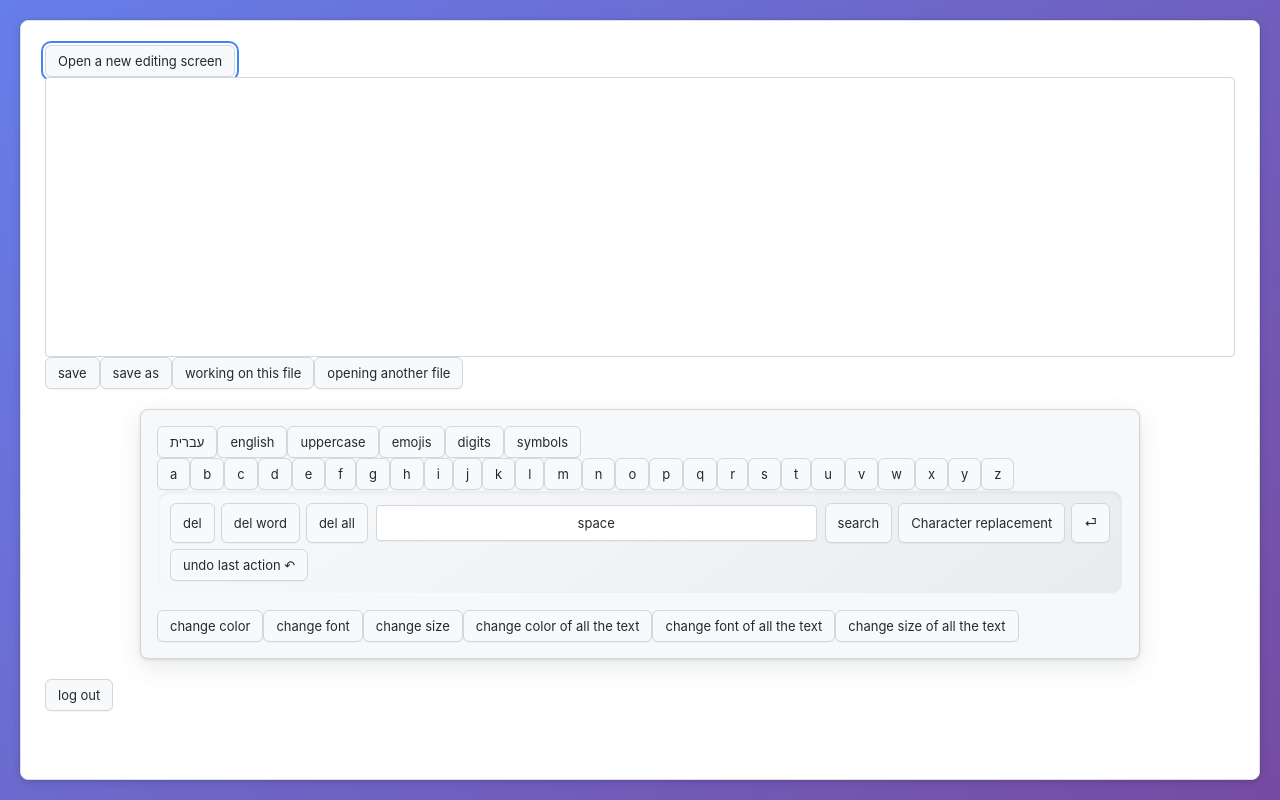
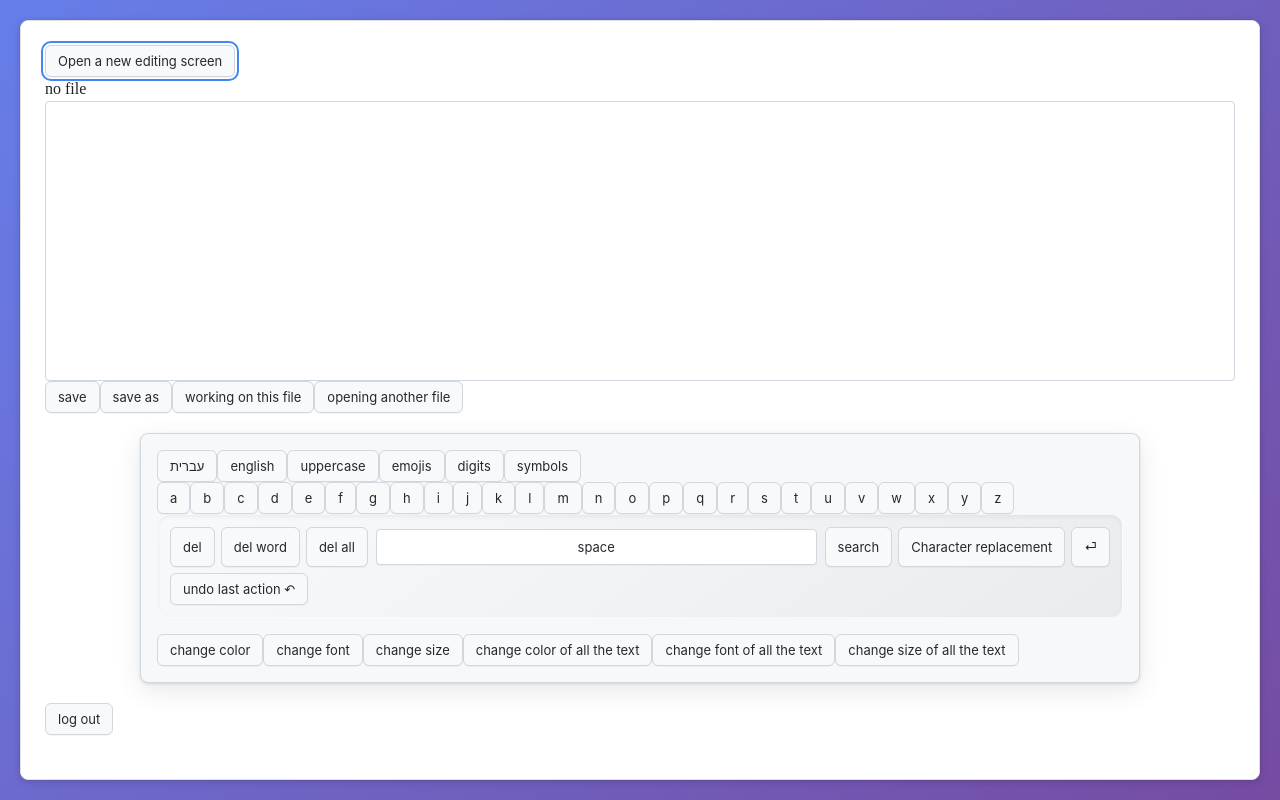
Before and after one commit to tehila7929-tech/text_project, a React (Vite) app: page / in a window 1280 px wide. Both pictures are taken after a click on the button "Open a new editing screen". Built offline with nearby package versions, Linux system fonts and the light colour scheme.

Commit message:
ms. carbolita

```diff
--- a/src/components/DocumentEditor/Screen/Screen.jsx
+++ b/src/components/DocumentEditor/Screen/Screen.jsx
@@ -4,13 +4,14 @@ import './Screen.css'
 
 export default function Screen(props) {
     return (
-        <div id='screen'>
-            <div> {props.thisFile.screen.map((element, index) => {
+        < >
+            <p>{props.thisFile.name}</p>
+            <div id='screen'> {props.thisFile.screen.map((element, index) => {
                 const isHebrew = element.ch.match(/[\u0590-\u05FF]/);
                 const textStyle = isHebrew ? { direction: 'rtl', display: 'inline' } : { direction: 'ltr', display: 'inline' };
                 return (element.ch === "/n" ? <br key={index} ></br> :
                     <span key={index} style={{ ...element.style, ...textStyle }}>  {element.ch === ' ' ? <span>&nbsp;</span> : element.ch} </span>);
             })}</div>
-        </div>
+        </>
     );
 }
```
